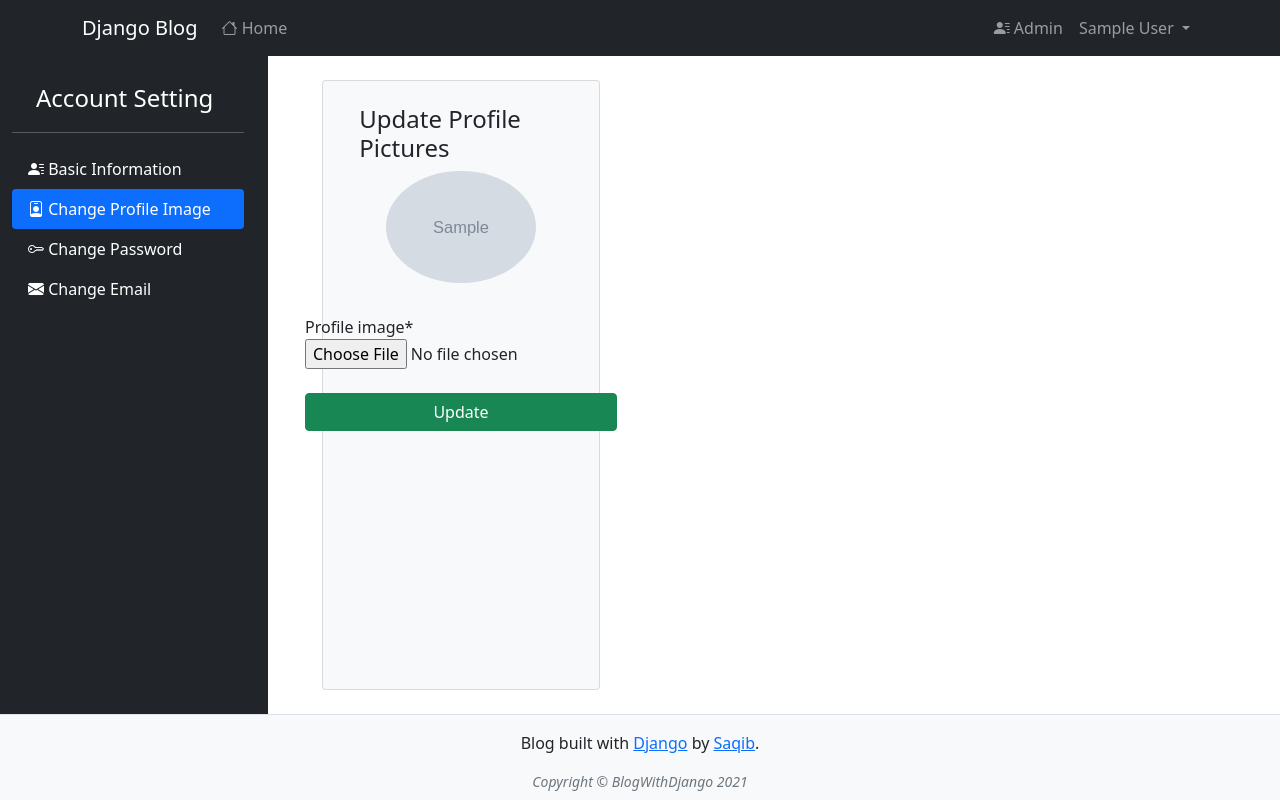
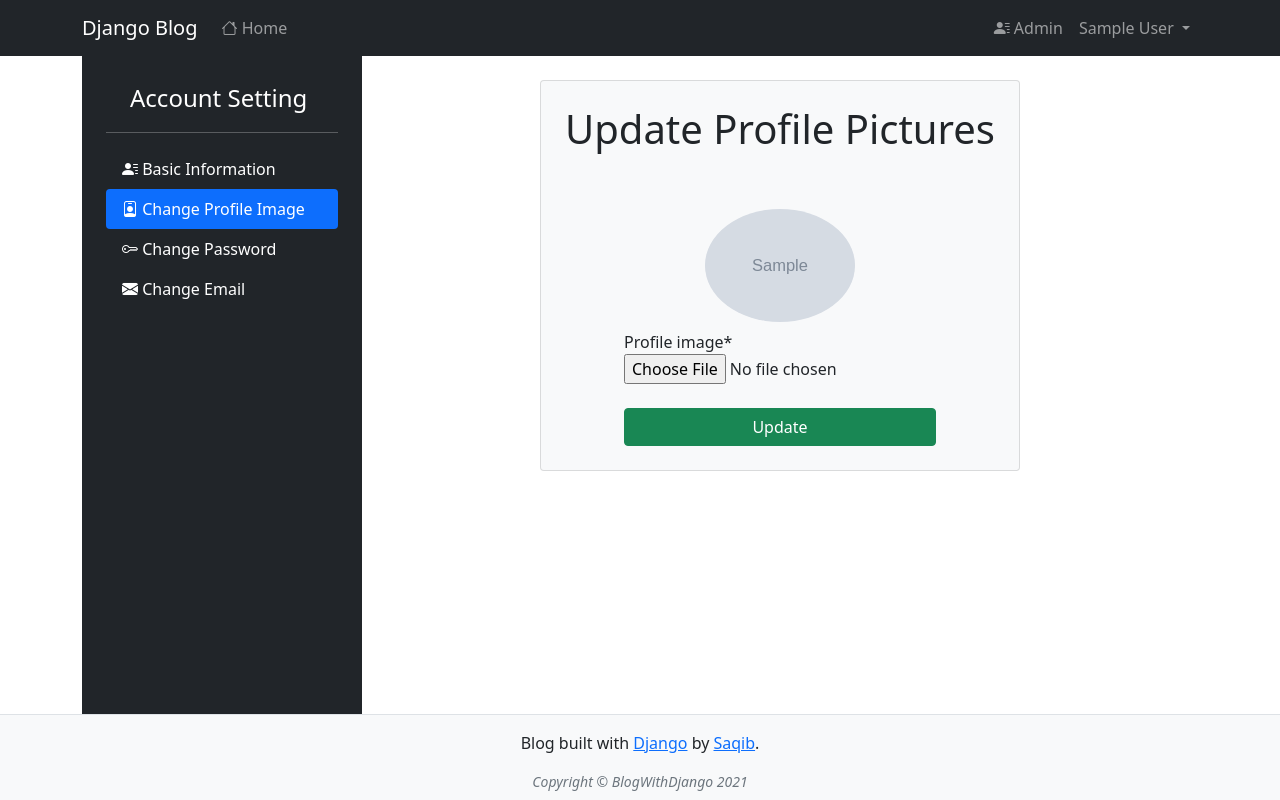
Before and after one commit to saqe/Blog-With-Django, a Django app: page /settings/update_image/ in a window 1280 px wide. Run offline with Django 3.2, Linux system fonts and the light colour scheme; a user stored in the database is signed in; tables that the repository leaves empty hold one stand-in row (values such as "Sample post"); grey boxes marked "Sample" are stand-in pictures; some libraries are stand-ins or nearby versions.

Commit message:
👌 IMPROVED UI of account settings

```diff
--- a/manager_dashboard/urls.py
+++ b/manager_dashboard/urls.py
@@ -22,7 +22,6 @@ from .views import (
 
 
 urlpatterns=[
-    # path('',        views.my_profile, name='my-profile'),
     path('', DashboardView.as_view(), name='admin-area'),
     path('members/', MembersList.as_view(), name='members-list'),
     path('members/<int:pk>/delete', UserDeleteView.as_view(),  name='delete-member'),
--- /dev/null
+++ b/settings/templates/settings/account_card.html
@@ -0,0 +1,11 @@
+{% extends 'core/base.html' %}
+
+{% block container %}
+<div class="d-flex flex-grow-1">
+  {% include "settings/sidebar/left.html" %}
+  <div class="align-self-start mx-auto m-4 card bg-light">
+    {% block "account-form" %}
+    {% endblock "account-form" %}
+  </div>
+</div>
+{% endblock container %}
--- a/settings/templates/settings/sidebar/left.html
+++ b/settings/templates/settings/sidebar/left.html
@@ -1,4 +1,4 @@
-<div class="d-flex flex-column flex-shrink-0 p-4 text-white bg-dark" style="width: 280px;">
+<div id="left-sidebar" class="d-flex flex-column flex-shrink-0 p-4 text-white bg-dark" style="width: 280px;">
     <a href="/" class="d-flex align-items-center mb-3 mb-md-0 me-md-auto text-white text-decoration-none">
         <span class="fs-4 ps-4">Account Setting</span>
     </a>
@@ -21,17 +21,4 @@
             Change Email
         </a></li>
     </ul>
-    {% comment %} <hr>
-    <div class="dropdown">
-      <a href="#" class="d-flex align-items-center text-white text-decoration-none dropdown-toggle" id="dropdownUser1" data-bs-toggle="dropdown" aria-expanded="false">
-        <strong>mdo</strong>
-      </a>
-      <ul class="dropdown-menu dropdown-menu-dark text-small shadow" aria-labelledby="dropdownUser1">
-        <li><a class="dropdown-item" href="#">New project...</a></li>
-        <li><a class="dropdown-item" href="#">Settings</a></li>
-        <li><a class="dropdown-item" href="#">Profile</a></li>
-        <li><hr class="dropdown-divider"></li>
-        <li><a class="dropdown-item" href="#">Sign out</a></li>
-      </ul>
-    </div> {% endcomment %}
 </div>
--- a/settings/templates/settings/update_picture.html
+++ b/settings/templates/settings/update_picture.html
@@ -1,14 +1,10 @@
-{% extends 'core/base_without_container.html' %}
+{% extends 'settings/account_card.html' %}
 {% load crispy_forms_tags %}
-{% block main_block %}
-
-<div class="row">
-  {% include "settings/sidebar/left.html" %}
-  <div class="col-sm-5 mx-auto m-4 card bg-light">
-    <h4 class='ms-4 mt-4'>Update Profile Pictures</h4>
+{% block "account-form" %}
+<h4 class='display-6 p-4 text-center'>Update Profile Pictures</h4>
+<form method="POST" enctype="multipart/form-data" class='m-4 flex-shrink-0 align-self-center'>
+  {% csrf_token %}
   <img src="{{user.profile.profile_image.url}}" alt="Profile Image" width="150"  class="rounded-circle mx-auto d-block image-fluid" />
-    <form method="POST" enctype="multipart/form-data" class='m-4 align-self-center'>
-      {% csrf_token %}
   <fieldset class="form-group">
     <div class="row mt-2">
       <div class="form-group col-md-5">{{ profile_image_form | crispy }}</div>
@@ -16,7 +12,4 @@
   </fieldset>
   <button class="btn mt-4 btn-success container" type="submit">Update</button>
 </form>
-  </div>
-  {% comment %} </div> {% endcomment %}
-</div>
-{% endblock main_block %}
+{% endblock "account-form" %}
```
Also changed, not shown: settings/templates/settings/update_email.html (+6 -14 lines), settings/templates/settings/update_password.html (+4 -10 lines), settings/templates/settings/update_profile.html (+4 -14 lines). Lines whose indentation alone changed are shown as unchanged.
